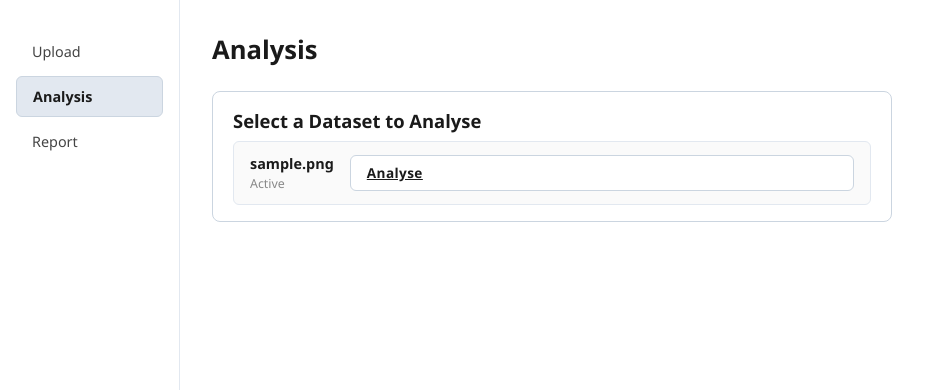
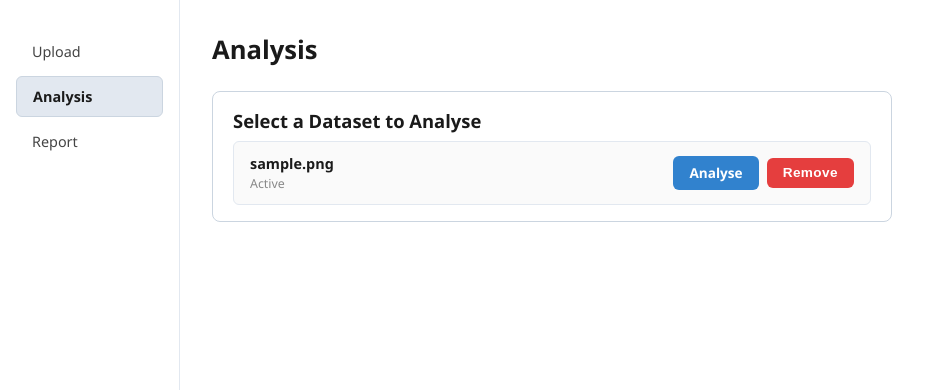
Before and after one commit to Alf-cpu-tech/Exlab-report-builder, a Flask app: page /datasets in a window 1280 px wide. Shown: the part 57-447 px from the top of the page, without its empty margins (0-939 px from the left). Run offline with Flask 3, Linux system fonts and the light colour scheme; the visitor is signed in with stand-in values (Sample User, id 1); tables that the repository leaves empty hold one stand-in row (values such as "Sample post").

Commit message:
Remove Button
Added remove button to the analyse page so the user can remove pre-existing files.

```diff
--- a/app/app.py
+++ b/app/app.py
@@ -617,6 +617,14 @@ def report_bundle(dataset_id):
     )
     return response
 
+
+@app.route('/delete/<int:dataset_id>', methods=['POST'])
+def delete_dataset(dataset_id):
+    dataset = Dataset.query.get_or_404(dataset_id)
+    db.session.delete(dataset)
+    db.session.commit()
+    return redirect(url_for('datasets'))
+
 # MAIN
 
 if __name__ == '__main__':
--- a/app/static/css/style.css
+++ b/app/static/css/style.css
@@ -840,3 +840,35 @@ button[disabled].btn-report-action {
   padding: 0.45rem 1rem;
   font-size: 0.85rem;
 }
+
+.dataset-action-btn {
+  padding: 0.45rem 1rem;
+  border-radius: 6px;
+  font-size: 0.85rem;
+  font-weight: 600;
+  cursor: pointer;
+  border: none;
+  transition: opacity 0.2s;
+  text-decoration: none;
+  display: inline-block;
+}
+
+.dataset-action-btn:hover {
+  opacity: 0.85;
+}
+
+.dataset-action-btn.analyse {
+  background: #3182ce;
+  color: #ffffff;
+}
+
+.dataset-action-btn.remove {
+  background: #e53e3e;
+  color: #ffffff;
+}
+
+.dataset-actions {
+  display: flex;
+  align-items: center;
+  gap: 0.5rem;
+}
--- a/app/templates/datasets.html
+++ b/app/templates/datasets.html
@@ -30,7 +30,14 @@
                 <span class="dataset-name">{{ d.filename }}</span>
                 <span class="dataset-status">{{ d.status }}</span>
               </div>
-              <a href="{{ url_for('chart', dataset_id=d.id) }}" class="btn btn-report-action dataset-analyse-btn">Analyse</a>
+<!-- Analyse Button -->
+              <div class="dataset-actions">
+                <a href="{{ url_for('chart', dataset_id=d.id) }}" class="dataset-action-btn analyse">Analyse</a>
+<!-- Remove button -->
+                <form action="{{ url_for('delete_dataset', dataset_id=d.id) }}" method="post" style="display:inline;">
+                  <button type="submit" class="btn dataset-action-btn remove">Remove</button>
+                </form>
+              </div>
             </li>
           {% endfor %}
         </ul>
@@ -38,6 +45,7 @@
         <p style="color:#777; font-size:0.9rem;">No datasets uploaded yet.
           <a href="{{ url_for('upload') }}" style="color:#3182ce;">Upload one now.</a>
         </p>
+
       {% endif %}
     </div>
   </main>
```
Also changed, not shown: 5 other files.
